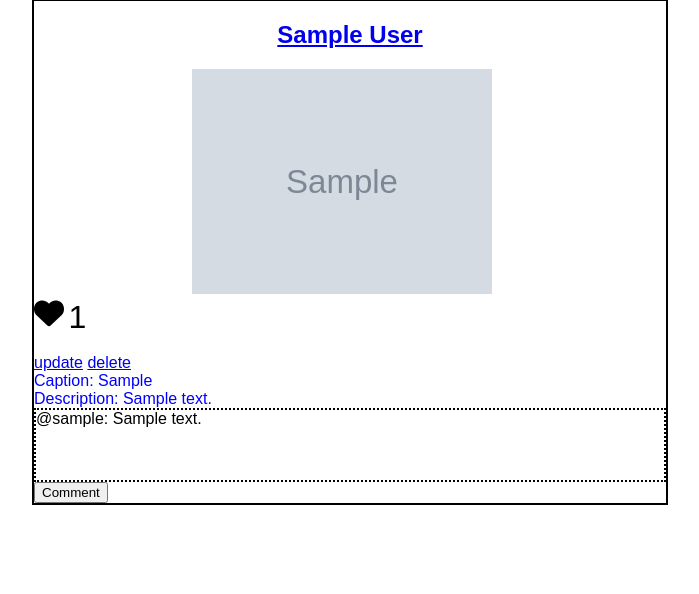
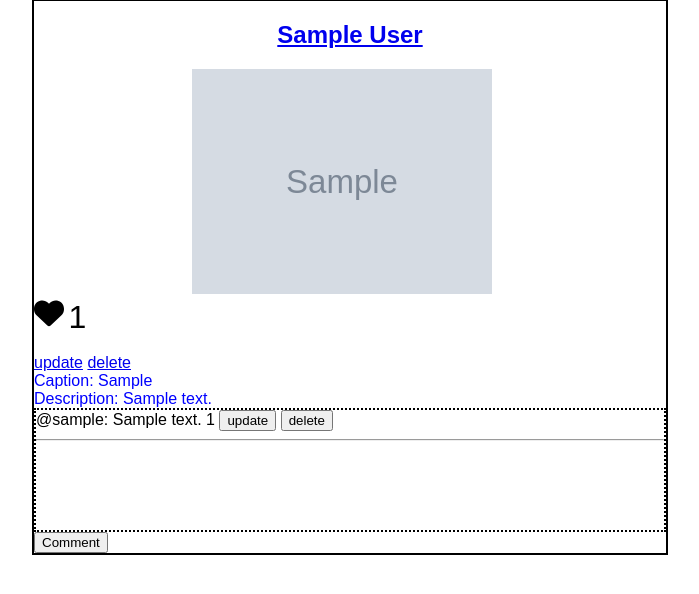
Before and after one commit to iajayparihar/FB_Clone, a Django app: page /all_user_post/ in a window 1280 px wide. Shown: the part 129-723 px from the top of the page, without its empty margins (292-991 px from the left). Run offline with Django 4.2, Linux system fonts and the light colour scheme; a user stored in the database is signed in; tables that the repository leaves empty hold one stand-in row (values such as "Sample post"); grey boxes marked "Sample" are stand-in pictures.

Commit message:
comment : edit,delete

```diff
--- a/FB_Clone_project/apps/post/urls.py
+++ b/FB_Clone_project/apps/post/urls.py
@@ -11,6 +11,8 @@ urlpatterns = [
     path('delete_post/<int:id>/', delete_post, name= 'delete_post'),
     path('post_detail/<int:post_id>', post_detail, name= 'post_detail'),
     path('post/comment/<int:post_id>/', comment_on_post, name='comment_on_post'),
+    path('update_comment/', update_on_comment, name='update_on_comment'),
+    path('delete_comment/', delete_comment, name='delete_comment'),
 
     path('post/like/<int:post_id>/', like , name= 'like'),
     path('post/unlike/<int:post_id>/', unlike , name= 'unlike'),
--- a/FB_Clone_project/apps/post/views.py
+++ b/FB_Clone_project/apps/post/views.py
@@ -4,7 +4,7 @@ from .models import *
 from django.contrib.auth.decorators import login_required
 from django.http import JsonResponse
 from django.db.models import Count
-
+from register.models import CustomUser
 
 @login_required
 def PostFormView(request):
@@ -79,6 +79,7 @@ def post_detail(request,post_id):
 
 
 def comment_on_post(request, post_id):
+    print(request.method)
     if request.method == 'POST':
         comment_text = request.POST.get('comment')
         if not comment_text:
@@ -87,10 +88,27 @@ def comment_on_post(request, post_id):
         post = UserPost.objects.get(id=post_id)
         new_comment = UserComments.objects.create(user=request.user, post=post, comment=comment_text)
         new_comment.save()
+        return JsonResponse({'success': True})
 
+def update_on_comment(request):
+    if request.method == 'POST':
+        comment_text = request.POST.get('comment')
+        if not comment_text:
+            return JsonResponse({'success': False, 'message': 'Please add comment...'})
+
+        cmt = UserComments.objects.get(id=request.POST.get('cmt_id'))
+        cmt.comment = comment_text
+        cmt.save()
         return JsonResponse({'success': True})
-    else:
-        return JsonResponse({'success': False})
+
+    return JsonResponse({'success': False})
+
+def delete_comment(request):
+    if request.method == 'POST':
+        cmt_id = request.POST.get('cmt_id')
+        UserComments.objects.get(id=cmt_id).delete()
+        return JsonResponse({'success': True})
+    return JsonResponse({'success': False})
 
 
 def like(request,post_id):
--- a/FB_Clone_project/static/post/comment.js
+++ b/FB_Clone_project/static/post/comment.js
@@ -1,16 +1,16 @@
 
 function openModal(id) {
-    var modal = document.getElementById("myModal" + id);
+    let modal = document.getElementById("myModal" + id);
     modal.style.display = "block";
 }
 
 function closeModal(id) {
-    var modal = document.getElementById("myModal" + id);
+    let modal = document.getElementById("myModal" + id);
     modal.style.display = "none";
 }
 
 function submitComment(post_id) {
-    var commentText = $('#comment' + post_id).val(); // post_id is string ==> `$('#comment1')`
+    let commentText = $('#comment' + post_id).val(); // post_id is string ==> `$('#comment1')`
     $.ajax({
         url: '/post/comment/' + post_id + '/',
         type: 'POST',
--- /dev/null
+++ b/FB_Clone_project/static/post/updateComment.js
@@ -0,0 +1,51 @@
+
+function updateOpenModal(id) {
+    let modal = document.getElementById("updateMyModal" + id);
+    modal.style.display = "block";
+}
+
+function updateCloseModal(id) {
+    let modal = document.getElementById("updateMyModal" + id);
+    modal.style.display = "none";
+}
+
+function updateComment(postId) {
+    let comment = $('#updateComment' + postId).val();
+    let commentId = $('#commentId' + postId).text();
+    $.ajax({
+        type: 'POST',
+        url: '/update_comment/',
+        data: {
+            "cmt_id": commentId,
+            'comment': comment,
+            'csrfmiddlewaretoken': $('input[name=csrfmiddlewaretoken]').val()
+        },
+        success: function(response) {
+            console.log(response);
+            if (response.success) {
+                closeModal(postId); // closing the comment modal
+                location.reload(); // reload the page
+            } else {
+                alert('Error adding comment: ' + response.message);
+            }
+        },
+    });
+}
+
+function deleteCmt(cmt_id){
+    $.ajax({
+        type: 'POST',
+        url: '/delete_comment/',
+        data: {
+            "cmt_id": cmt_id,
+        },
+        success: function(response) {
+            if (response.success) {
+                location.reload(); // reload the page
+            } else {
+                alert('Error adding comment: ');
+            }
+        },
+    });
+
+}
--- a/FB_Clone_project/templates/post/all_user_post.html
+++ b/FB_Clone_project/templates/post/all_user_post.html
@@ -70,7 +70,6 @@
             <h2>{{post.user.first_name}} {{post.user.last_name}} </h2>
             <img style="width: 300px;padding-left: 25%;" src="/media/{{post.image}}" alt="" srcset=""> <br>
         </a>
-<!----------------------------------------------------------------------->
 
             <label for="like">
 
@@ -97,7 +96,7 @@
                 {% endif %}
             </label> <br>
 
-<!----------------------------------------------------------------------->
+
 
 {% if request.user.id == post.user.id %}
 <a href="{% url 'Post:update_post' post.id %}">update</a>
@@ -105,26 +104,52 @@
 {% endif %}
     <br>
 
-<!----------------------------------------------------------------------->
     <label style="color: blue;" for="caption">Caption: {{post.cap}}</label> <br>
     <label style="color: blue;" for="caption">Description: {{post.desc}}</label> <br>
     <label for="#">
-                <div class="comment" style="border: 2px dotted black; overflow: scroll; height: 70px;" >
+
+        <!----------------------------------------------------------------------->
+        <div class="comment" style="border: 2px dotted black; overflow: scroll; height: 120px;" >
             {% for cmt in comment %}
                 {% if post.id == cmt.post.id %}
-                        @{{cmt.user.username}}:    {{cmt.comment}} <br>
+                    @{{cmt.user.username}}:    {{cmt.comment}}
+                    {% if request.user.username == cmt.user.username %}
+                        <span id="commentId{{cmt.post.id}}" value='{{cmt.id}}' style="display: ;" > {{cmt.id}} </span>
+                        <button type="button" onclick="updateOpenModal('{{ cmt.post.id }}')">update</button>
+                        <button type="button" onclick="deleteCmt('{{cmt.id}}')">delete</button>
+                    {% endif %}
+                    <hr>
                 {% endif %}
             {% endfor %}
         </div>
+        <!----------------------------------------------------------------------->
             </label>
 
             <button onclick="openModal('{{ post.id }}')"  class="myBtn">Comment</button>
         </div>
-
     {% endfor %}
 
     {% for post in all_user_post %}
-<!-- The Modal -->
+<!-- update Modal -->
+<div id="updateMyModal{{ post.id }}" class="modal">
+    <!-- Modal content -->
+    <div class="modal-content">
+        <!-- Model -->
+        <span onclick="updateCloseModal('{{ post.id }}')" class="close">&times;</span>
+        <h1>Comment</h1>
+            <form id="commentForm{{ post.id }}">
+                {% csrf_token %}
+                <textarea name="comment" id="updateComment{{ post.id }}" cols="50" rows="5"></textarea>
+                <button type="button" onclick="updateComment('{{ post.id }}')">update (ajax)</button>
+
+            </form>
+    </div>
+</div>
+{% endfor %}
+
+
+    {% for post in all_user_post %}
+<!-- submit Modal -->
 <div id="myModal{{ post.id }}" class="modal">
     <!-- Modal content -->
     <div class="modal-content">
@@ -143,6 +168,6 @@
 </body>
 <script src="https://code.jquery.com/jquery-3.6.0.min.js"></script>
 <script src="{% static 'post/comment.js' %}"></script>
+<script src="{% static 'post/updateComment.js' %}"></script>
 <script src="{% static 'post/like.js' %}"></script>
-
 </html>
```
Lines whose indentation alone changed are shown as unchanged.
